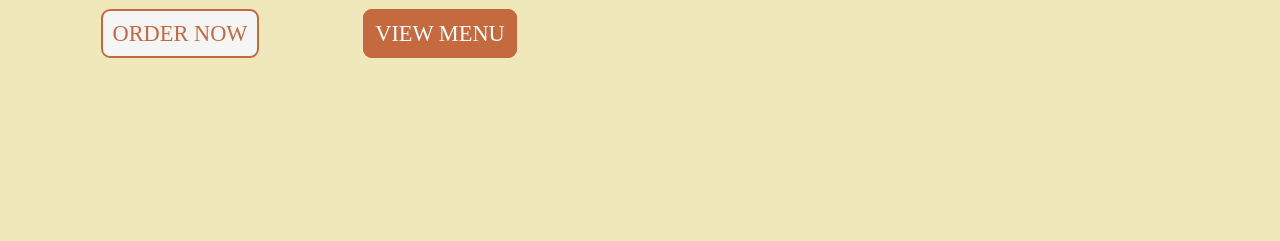
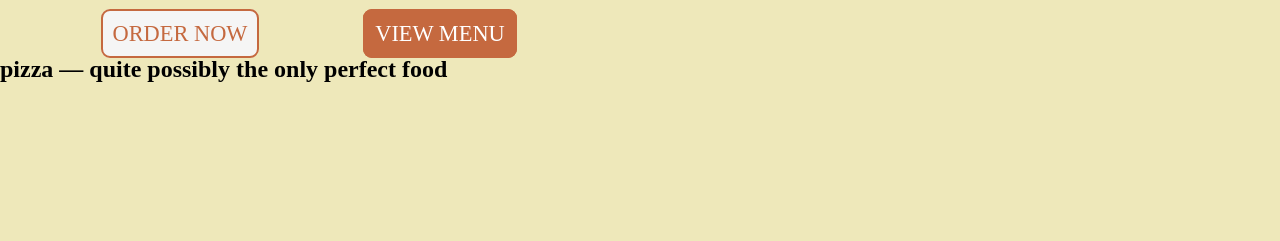
Before and after one commit to imd1005-web-development-winter-2023/assignment-02-Akhilknowsdawae, a plain HTML site: page index.html in a window 1280 px wide. Shown: the part 639-880 px from the top of the page. Drawn offline with Linux system fonts and the light colour scheme.

Commit message:
Formatting and added new section

```diff
--- a/index.html
+++ b/index.html
@@ -27,7 +27,7 @@
 
  <main>
     <section>
-      <!-- Testing hero section grid spacing. Reference: Grid.png-->
+      <!-- Testing hero section grid spacing. Reference: Grid1.png-->
       <!-- <div class="divide">
         <div class="left">
           <div>hi</div>
@@ -78,7 +78,7 @@
     </section>
 
     <section>
-
+      <h2>pizza — quite possibly the only perfect food</h2>
 
 
 
```
